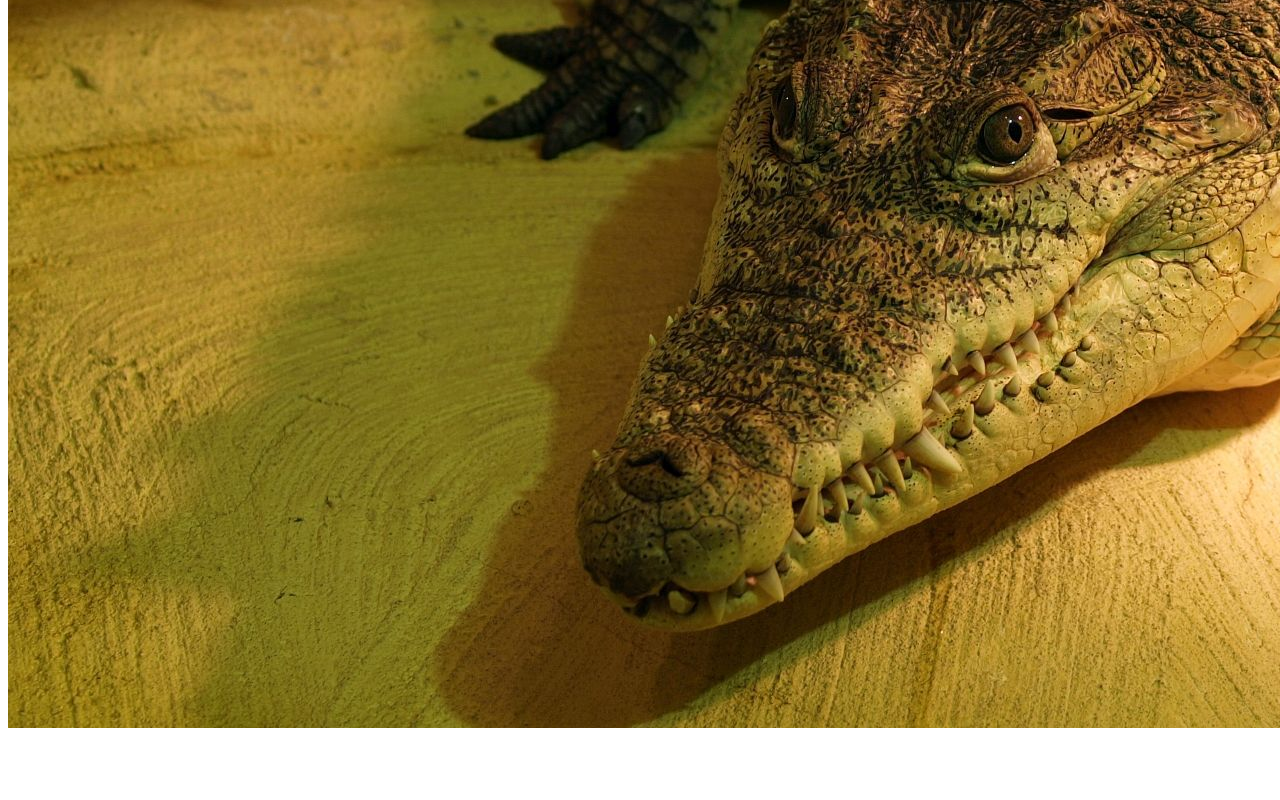
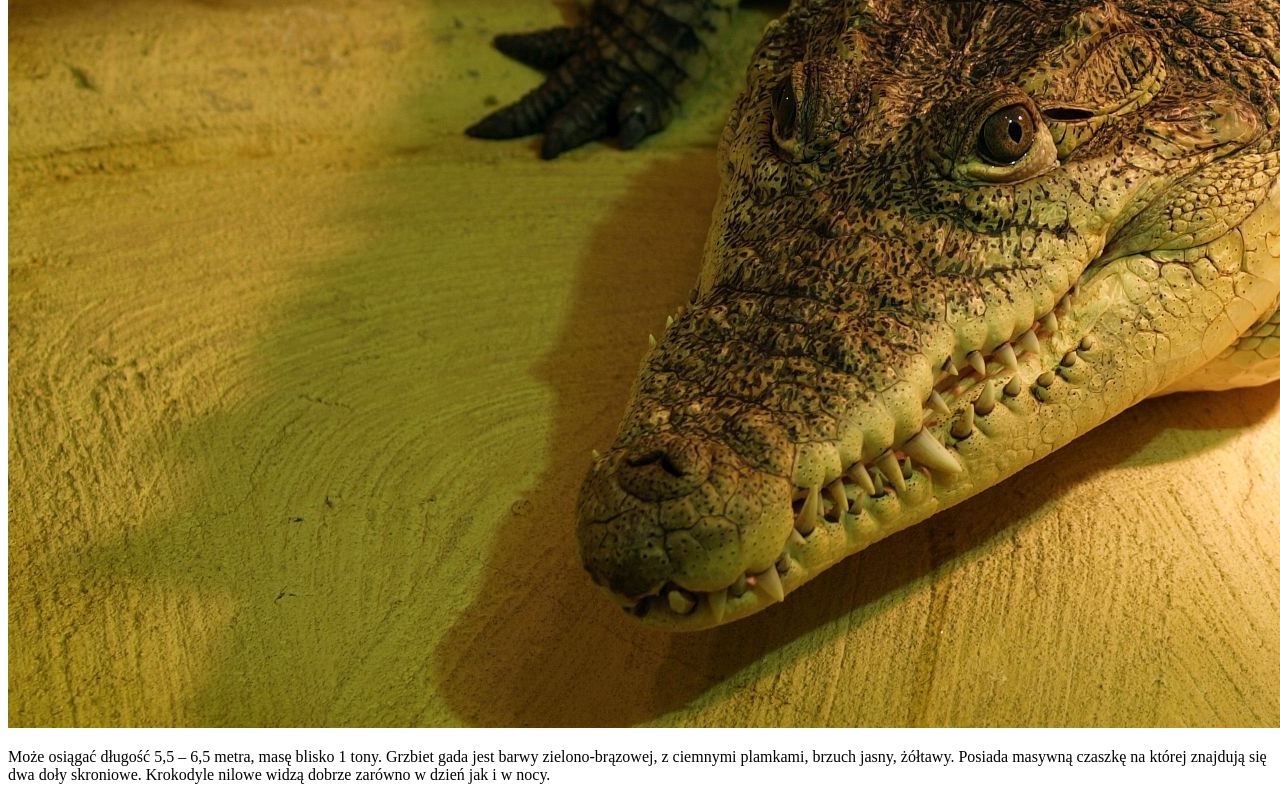
Before and after one commit to Krystiaan2002/ZOO-online, a plain HTML site: page index.html in a window 1280 px wide. Shown: the part 996-1796 px from the top of the page. Before the commit the page ends 1736 px from the top, so only its background shows below. Drawn offline with Linux system fonts and the light colour scheme.

Commit message:
dodany opis

```diff
--- a/index.html
+++ b/index.html
@@ -17,6 +17,7 @@
         <section>
             <h2>krokodyl</h2>
             <img src="krokodyl.jpg" alt="zdjęcie krokodyla">
+            <p>Może osiągać długość 5,5 – 6,5 metra, masę blisko 1 tony. Grzbiet gada jest barwy zielono-brązowej, z ciemnymi plamkami, brzuch jasny, żółtawy. Posiada masywną czaszkę na której znajdują się dwa doły skroniowe. Krokodyle nilowe widzą dobrze zarówno w dzień jak i w nocy.</p>
         </section>
     </main>
     <footer></footer>
```
